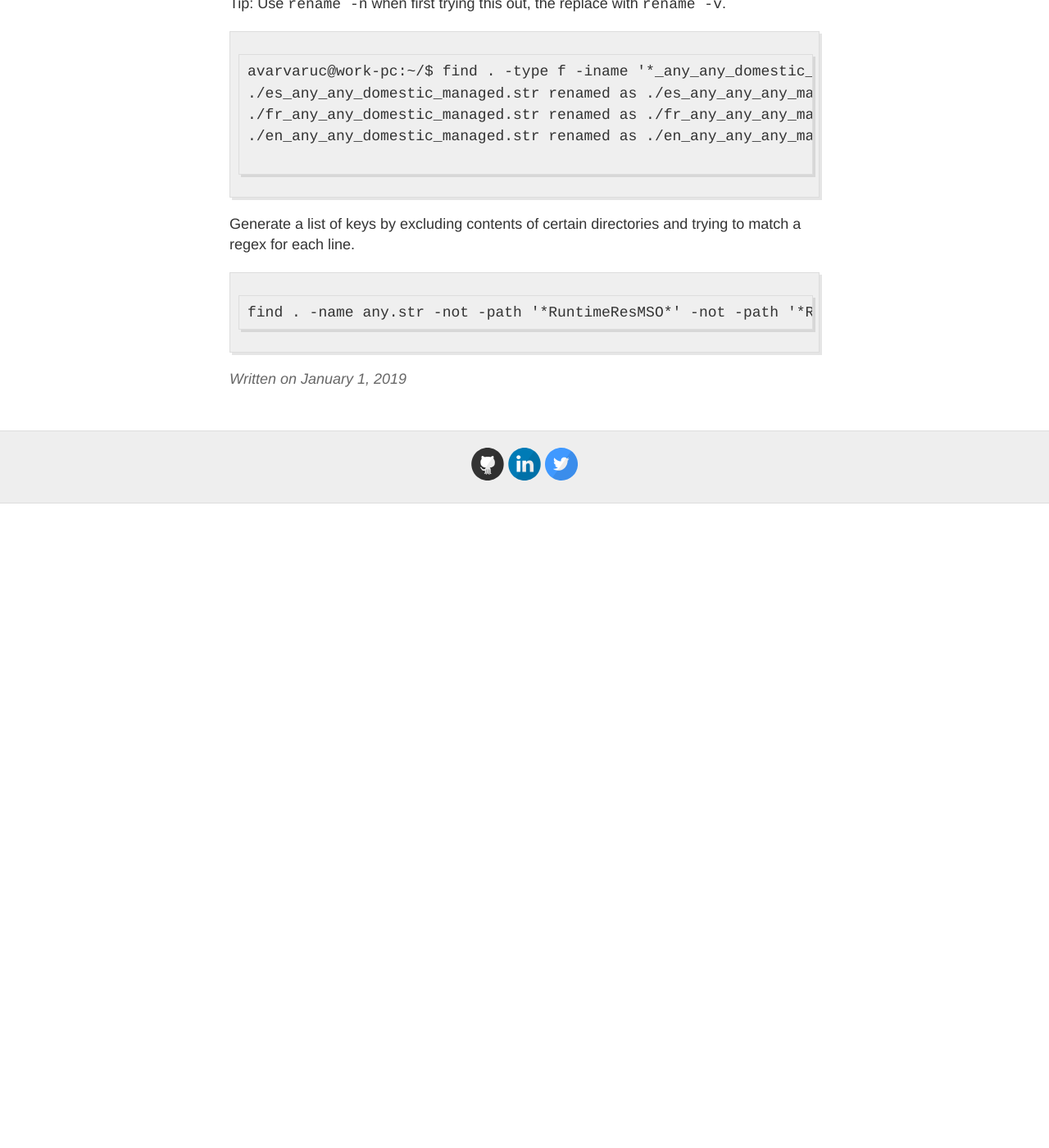
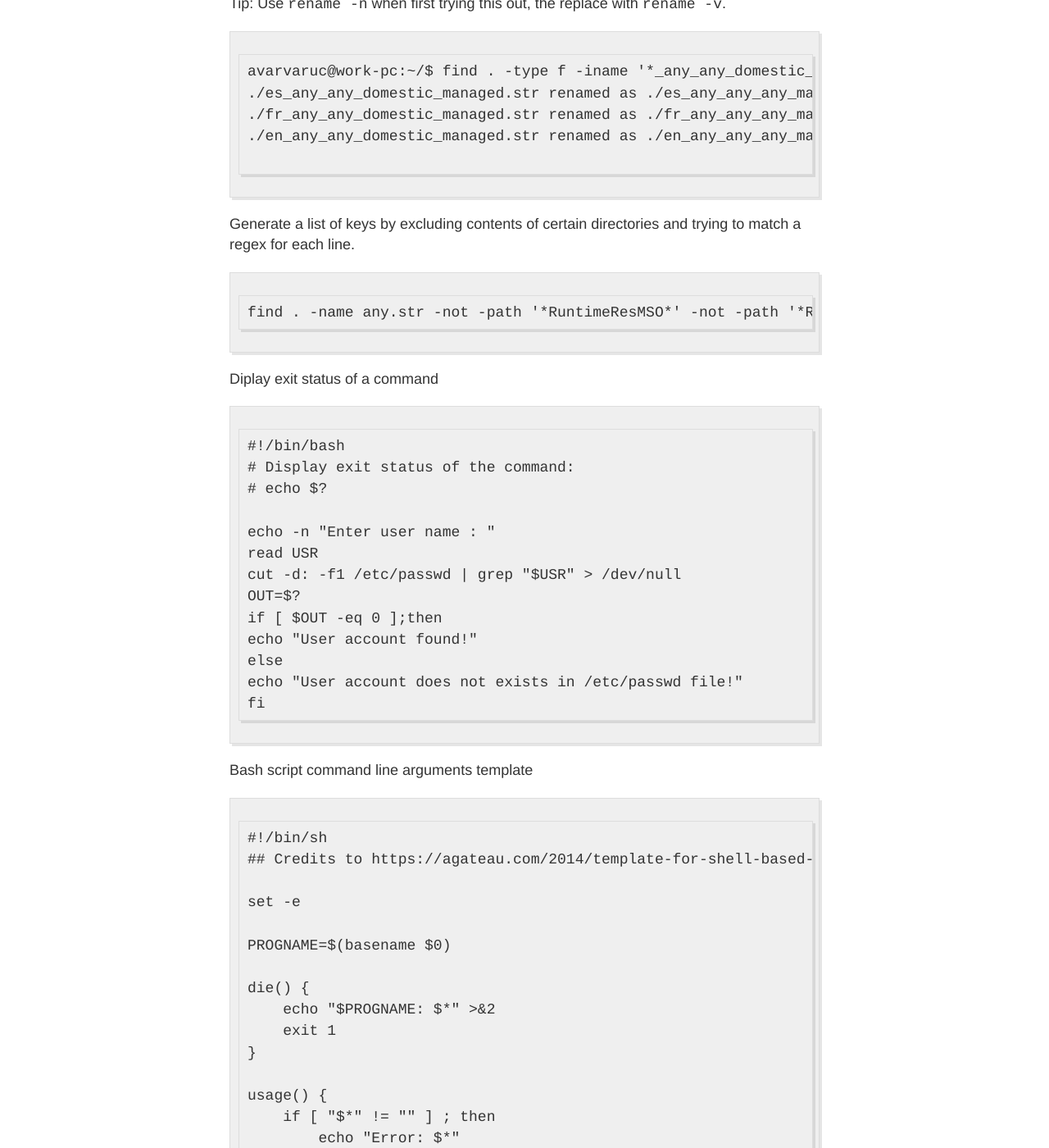
Before and after one commit to varvaruc/varvaruc.github.io, a Jekyll site: the page built from _posts/2019-1-1-Bash-cmd-line-snippets.md, in a window 1280 px wide and 1400 px high, scrolled down 270 px. Shown: the whole window at 82% size. Built offline with Jekyll 4.4.1, drawn with Linux system fonts in a browser that asks for light colours; before the commit the page ends 900 px from its top, so only the background shows below that; some of the changed text lies outside the part shown.

Commit message:
Update 2019-1-1-Bash-cmd-line-snippets.md

````diff
--- a/_posts/2019-1-1-Bash-cmd-line-snippets.md
+++ b/_posts/2019-1-1-Bash-cmd-line-snippets.md
@@ -21,3 +21,98 @@ Generate a list of keys by excluding contents of certain directories and trying
 ```
 find . -name any.str -not -path '*RuntimeResMSO*' -not -path '*ResHelpTroubleshooting*' -exec grep -Eo "^\[(.*)\]\s+\:\s+(STRING|STRARRAY)\s*=\s*.*$" {} \; | cut -d: -f1
 ```
+
+Diplay exit status of a command
+
+```
+#!/bin/bash
+# Display exit status of the command:
+# echo $?
+
+echo -n "Enter user name : "
+read USR
+cut -d: -f1 /etc/passwd | grep "$USR" > /dev/null
+OUT=$?
+if [ $OUT -eq 0 ];then
+echo "User account found!"
+else
+echo "User account does not exists in /etc/passwd file!"
+fi
+```
+
+Bash script command line arguments template
+
+```
+#!/bin/sh
+## Credits to https://agateau.com/2014/template-for-shell-based-command-line-scripts/
+
+set -e
+
+PROGNAME=$(basename $0)
+
+die() {
+    echo "$PROGNAME: $*" >&2
+    exit 1
+}
+
+usage() {
+    if [ "$*" != "" ] ; then
+        echo "Error: $*"
+    fi
+
+    cat << EOF
+Usage: $PROGNAME [OPTION ...] [foo] [bar]
+<Program description>.
+Options:
+-h, --help          display this usage message and exit
+-d, --delete        delete things
+-o, --output [FILE] write output to file
+EOF
+
+    exit 1
+}
+
+foo=""
+bar=""
+delete=0
+output="-"
+while [ $# -gt 0 ] ; do
+    case "$1" in
+    -h|--help)
+        usage
+        ;;
+    -d|--delete)
+        delete=1
+        ;;
+    -o|--output)
+        output="$2"
+        shift
+        ;;
+    -*)
+        usage "Unknown option '$1'"
+        ;;
+    *)
+        if [ -z "$foo" ] ; then
+            foo="$1"
+        elif [ -z "$bar" ] ; then
+            bar="$1"
+        else
+            usage "Too many arguments"
+        fi
+        ;;
+    esac
+    shift
+done
+
+if [ -z "$bar" ] ; then
+    usage "Not enough arguments"
+fi
+
+cat <<EOF
+foo=$foo
+bar=$bar
+delete=$delete
+output=$output
+EOF
+
+```
````
